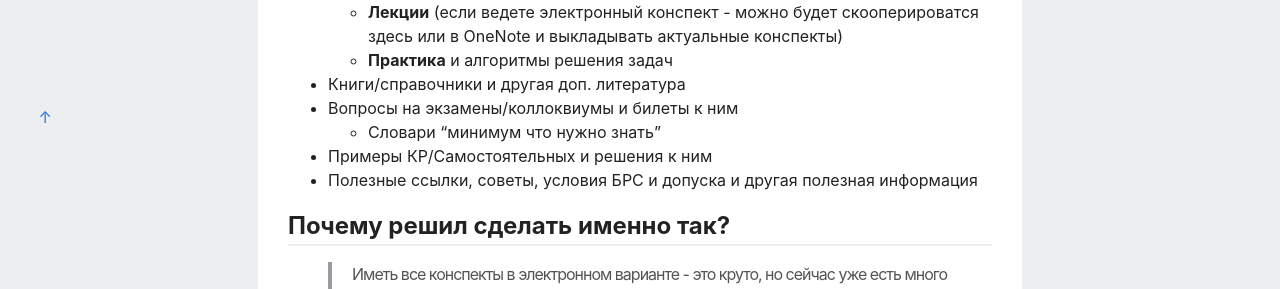
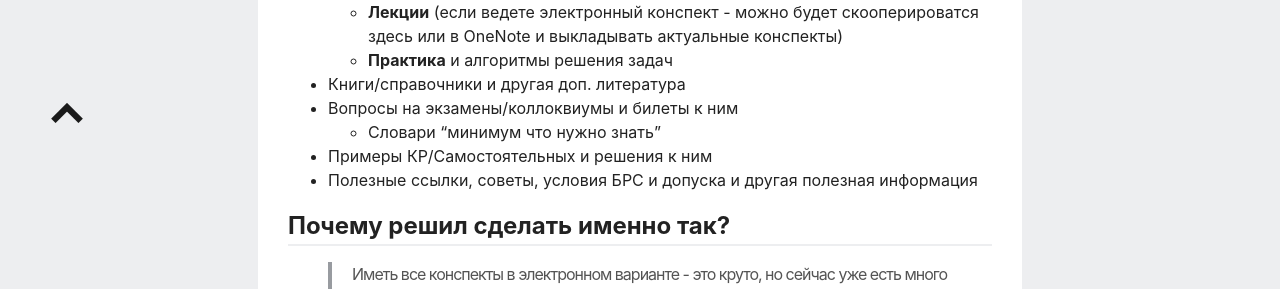
Before and after one commit to StudyResourcesMathMech/StudyResourcesMathMech.github.io, a Jekyll site: the page built from index.md, in a window 1280 px wide. Shown: the part 744-1033 px from the top of the page. Built offline with Jekyll 4.4.1, drawn with Linux system fonts in a browser that asks for light colours; our own code applies the rules of GitHub Pages for plain Markdown files.

Commit message:
Change toTop button

```diff
--- a/_layouts/default.html
+++ b/_layouts/default.html
@@ -40,7 +40,7 @@
 			{{ content }}
 		  </section>
 		</div>
-		<a href="#top" id="toTop">↑</a>
+		<a href="#top" id="toTop"></a>
 	</div>
   </body>
 </html>
--- a/_sass/theme.scss
+++ b/_sass/theme.scss
@@ -107,9 +107,19 @@ hr {
 
 #toTop {
 	position:fixed;
+	text-align:center;
 	bottom:3%;
-	margin:0 0 0 3%;
+	margin:0 0 0 4%;
+	width: 32px;
+	height: 32px;
+	background-image: url("../images/to_top_arrow.png");
+	background-size: cover;
+	filter: invert(90%);
 }
+
+#toTop:hover{
+	filter: invert(20%);
+	}
 
 
 
@@ -129,6 +139,12 @@ hr {
 		padding: 5%;
 		width:88%;
 	}
+	#toTop{
+		bottom:2%;
+		margin:0 0 0 1%;
+		width: 16px;
+		height: 16px;
+	}
 }
 
 @media only screen and (max-width: 1000px) {
@@ -138,6 +154,12 @@ hr {
 	}
 	#header{
 		border-bottom:0;
+	}
+	#toTop{
+		bottom:2%;
+		margin:0 0 0 1%;
+		width: 16px;
+		height: 16px;
 	}
 }
 
```
Also changed, not shown: assets/images/to_top_arrow.png (added).
